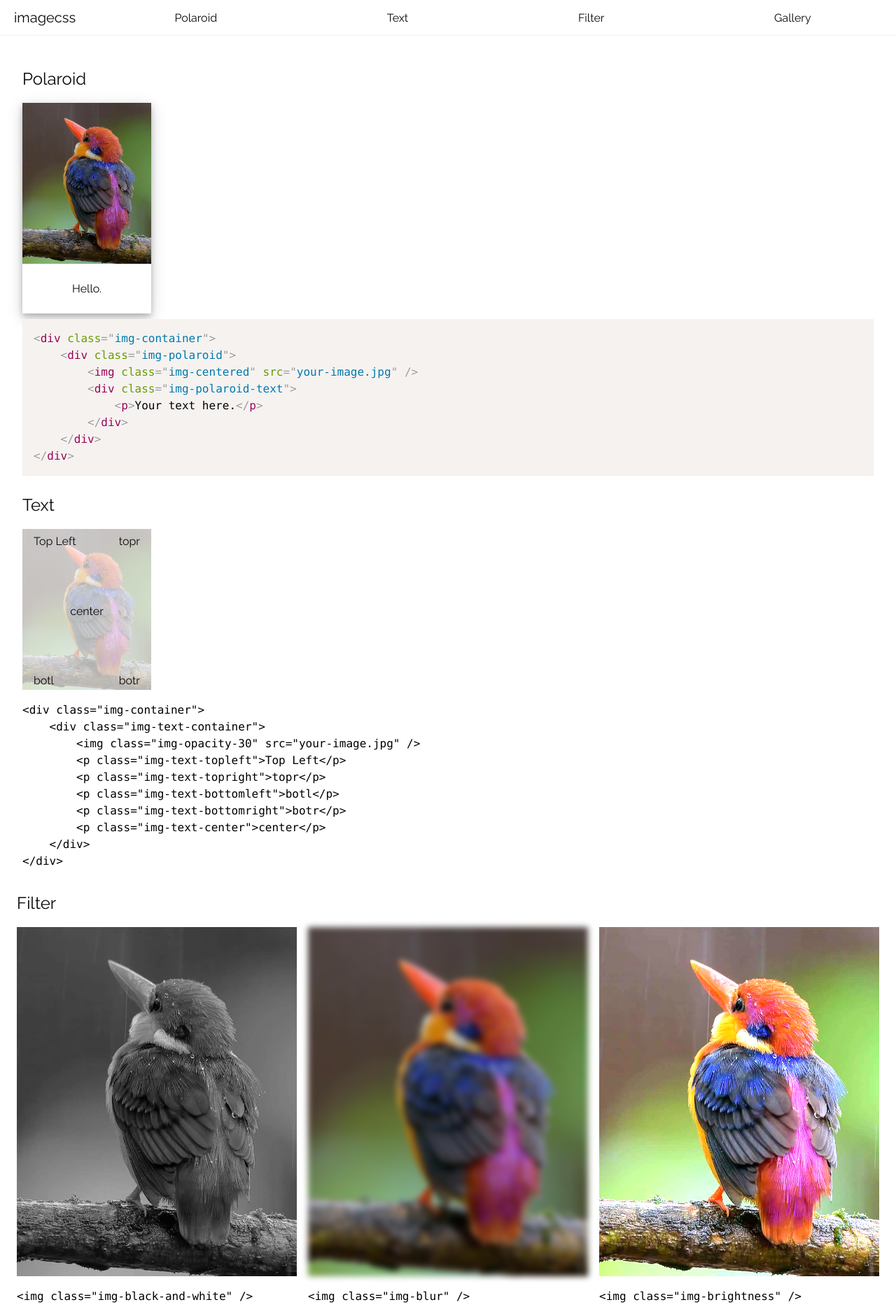
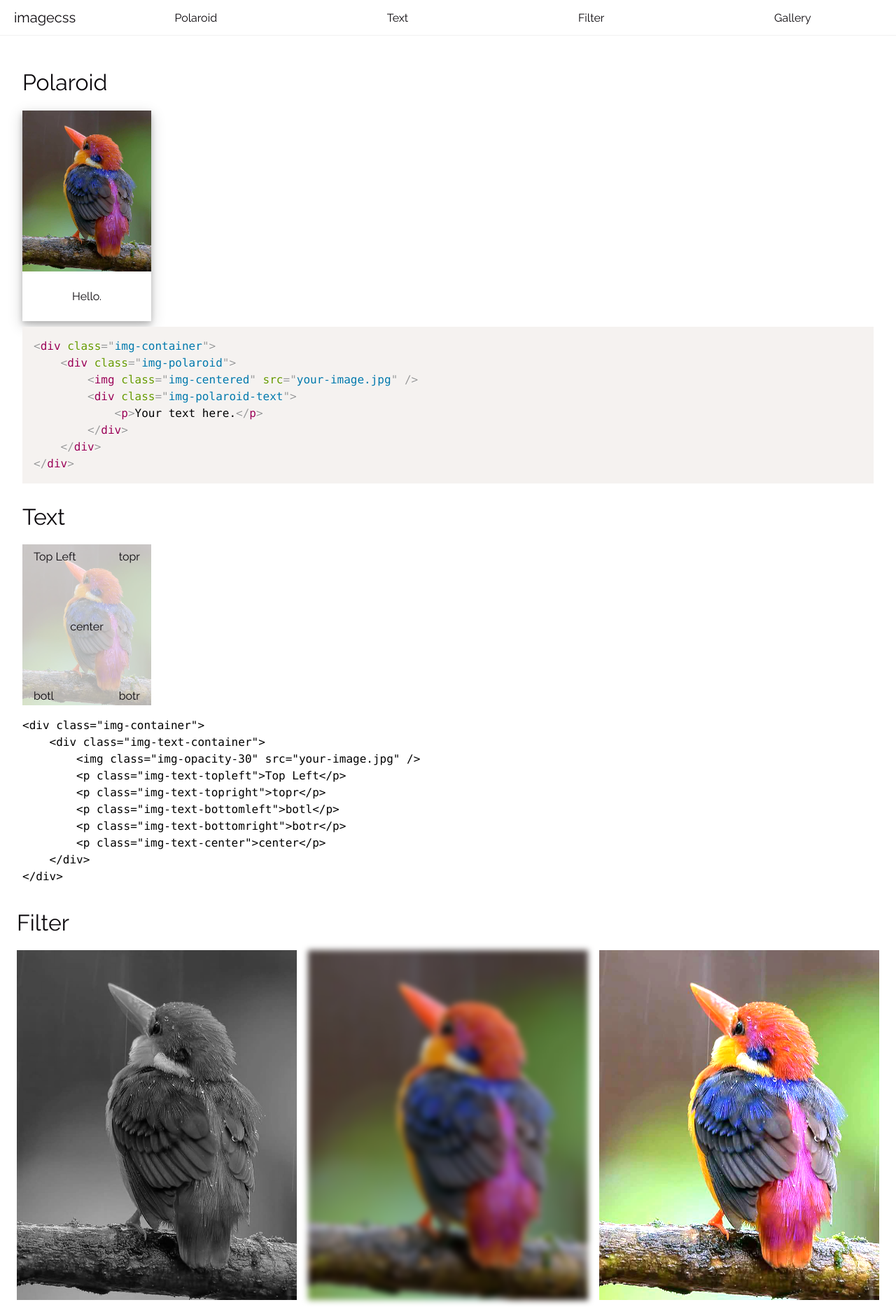
Before and after one commit to MrTheus/imagecss, a plain HTML site: page index.html in a window 1280 px wide. Shown: the top 1868 px of the page at 70% size. Drawn offline with Linux system fonts and the light colour scheme.

Commit message:
change headings from h2 to h1

```diff
--- a/index.html
+++ b/index.html
@@ -32,7 +32,7 @@
     <div class="container">
         <div class="row">
             <div class="col-xs-12">
-                <h2 id="polaroid">Polaroid</h2>
+                <h1 id="polaroid">Polaroid</h1>
             </div>
             <div class="col-xs-12">
                 <div class="img-container">
@@ -55,7 +55,7 @@
 &lt;/div&gt;</code></pre>
             </div>
             <div class="col-xs-12">
-                <h2 id="text">Text</h2>
+                <h1 id="text">Text</h1>
             </div>
             <div class="col-xs-12">
                 <div class="img-container">
@@ -83,7 +83,7 @@
             </div>
             <div class="row">
                 <div class="col-xs-12">
-                    <h2 id="filter">Filter</h2>
+                    <h1 id="filter">Filter</h1>
                 </div>
                 <div class="img-gallery">
                     <div class="col-xs-12 col-sm-6 col-md-4">
@@ -126,7 +126,7 @@
             </div>
             <div class="row">
                 <div class="col-xs-12">
-                    <h2 id="gallery">Responsive Image Gallery</h2>
+                    <h1 id="gallery">Responsive Image Gallery</h1>
                 </div>
                 <div class="img-gallery">
                     <div class="col-xs">
```
